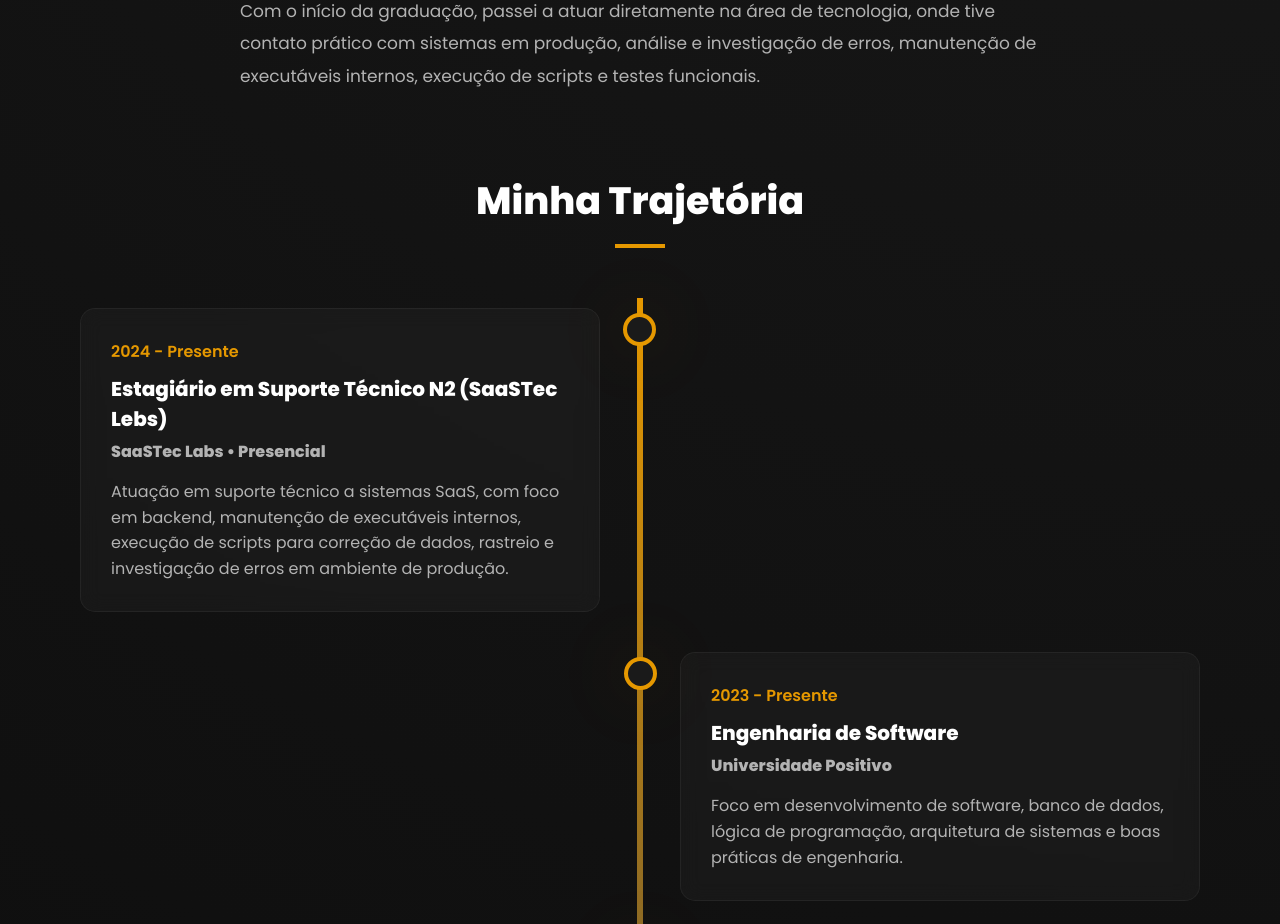
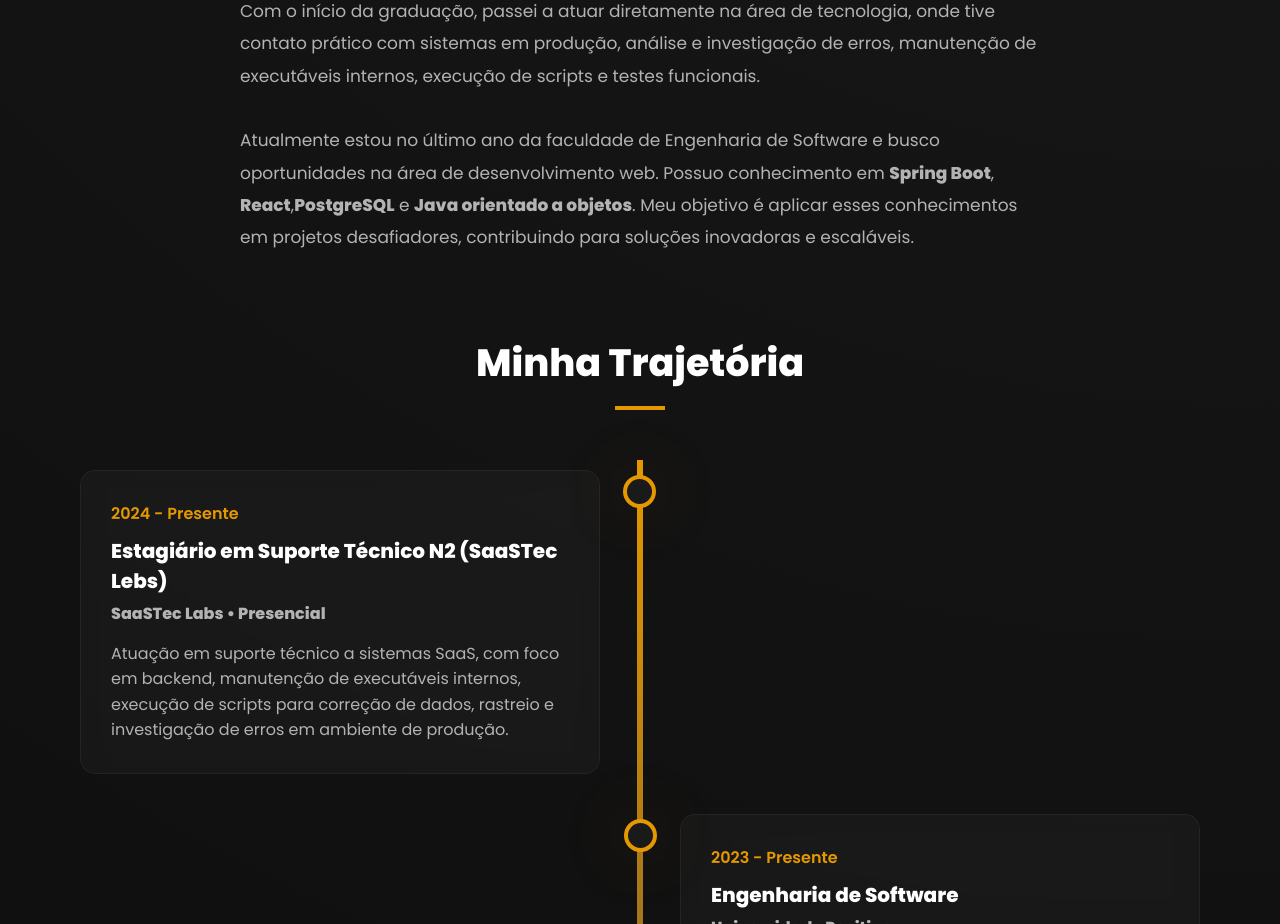
Before and after one commit to BUR1T1/Portifolio-2, a React (Vite) app in the folder meu-portfolio/: page / in a window 1280 px wide. Shown: the part 1140-2064 px from the top of the page. Built offline with nearby package versions, Linux system fonts and the light colour scheme.

Commit message:
ajuste de pagina

```diff
--- a/meu-portfolio/src/pages/Portifolio.jsx
+++ b/meu-portfolio/src/pages/Portifolio.jsx
@@ -55,6 +55,17 @@ function Portfolio() {
             execução de scripts e testes funcionais.
           </p>
 
+          <br />
+
+          <p>
+            Atualmente estou no último ano da faculdade de Engenharia de Software
+            e busco oportunidades na área de desenvolvimento web.
+            Possuo conhecimento em <strong>Spring Boot</strong>, <strong>React</strong>,
+            <strong>PostgreSQL</strong> e <strong>Java orientado a objetos</strong>.
+            Meu objetivo é aplicar esses conhecimentos em projetos desafiadores,
+            contribuindo para soluções inovadoras e escaláveis.
+          </p>
+
         </div>
       </section>
     </div>
```
